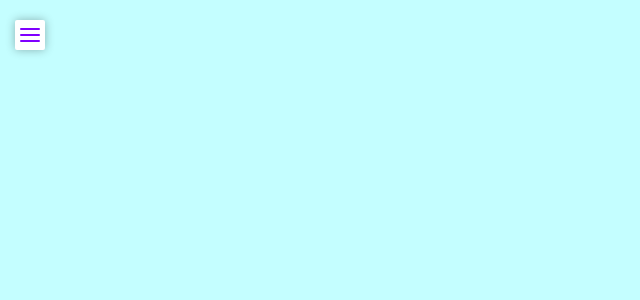
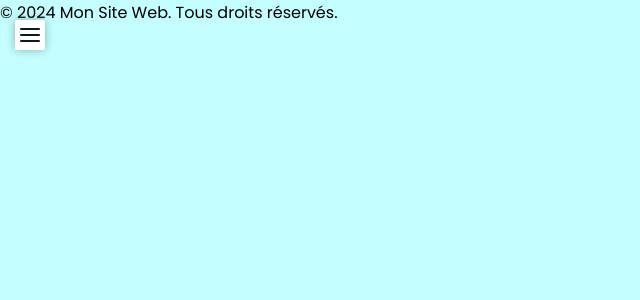
Before and after one commit to Akramh01/Gallery-Guardian, a PHP site: page / in a window 1280 px wide. Shown: the top 300 px of the page, without its empty margins (0-640 px from the left). Run offline with PHP 8.4, Linux system fonts and the light colour scheme.

Commit message:
feat add index.html style.css

```diff
--- a/index.html
+++ b/index.html
@@ -30,8 +30,8 @@
     </label>
 
 
-    <!-- <footer>
+    <footer>
         <p>&copy; 2024 Mon Site Web. Tous droits réservés.</p>
-    </footer>  -->
+    </footer>
 </body>
 </html>
--- a/style.css
+++ b/style.css
@@ -45,7 +45,7 @@
 
   }
 
-  ul li a{
+  ul li:hover a{
     color: #fff;
     background-color: rgb(104, 195, 164);
   }
@@ -78,7 +78,7 @@
     position: absolute;
     height: 2px;
     width: 20px;
-    background-color: #8000ff ;
+    background-color: #0b1a1d ;
     border-radius: 50px;
     transition: 0.3s ease;
 
```
Also changed, not shown: assets/Menu.png (added).
